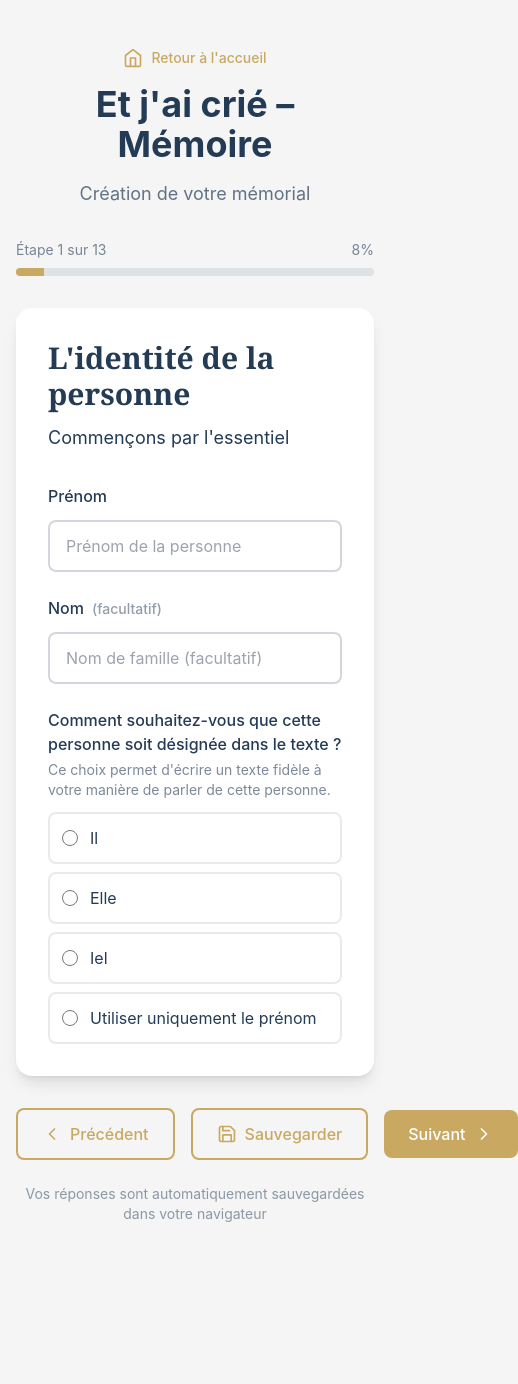
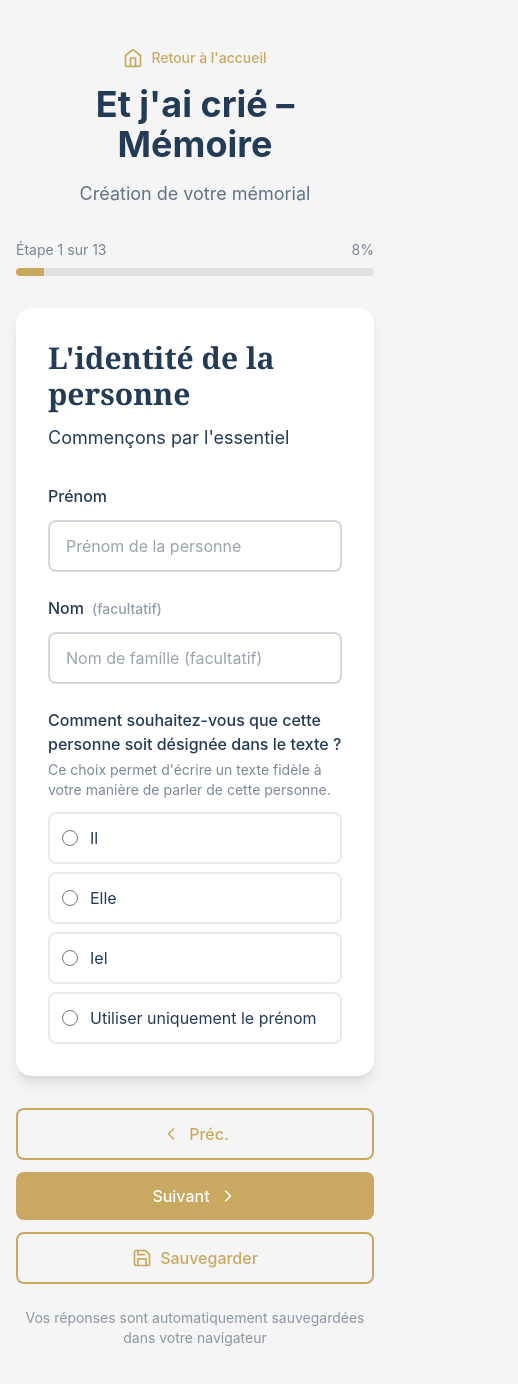
Before and after one commit to vvvfbm77fs-commits/et-jai-crie-v2, a Next.js app: page /questionnaire in a window 390 px wide. Shown: the top 1384 px of the page, 518 px wide, since content can reach past the window. Before the commit the page ends 1272 px from the top, so only its background shows below. Built offline with nearby package versions, Linux system fonts and the light colour scheme.

Commit message:
Fix: corrections bugs Android - navigation mobile + sauvegarde auto

```diff
--- a/app/questionnaire/page.tsx
+++ b/app/questionnaire/page.tsx
@@ -44,18 +44,24 @@ export default function QuestionnairePage() {
 const handleChange = (field: string, value: any) => {
   setData((prev) => {
     const keys = field.split('.');
+    let newData;
+
     if (keys.length === 1) {
-        return { ...prev, [field]: value };
-      }
-
+      newData = { ...prev, [field]: value };
+    } else {
       const [parent, child] = keys;
-      return {
+      newData = {
         ...prev,
         [parent]: {
           ...(prev[parent as keyof QuestionnaireData] as any),
           [child]: value,
         },
       };
+    }
+
+    // Sauvegarde automatique à chaque changement
+    localStorage.setItem('questionnaire-memoire', JSON.stringify(newData));
+    return newData;
   });
 };
 
@@ -92,13 +98,17 @@ export default function QuestionnairePage() {
       <div className="max-w-4xl mx-auto">
         {/* En-tête */}
         <div className="text-center mb-8">
-          <Link
-            href="/"
+     <button
+  onClick={() => {
+    if (confirm('Voulez-vous vraiment quitter ? Vos modifications non sauvegardées seront perdues.')) {
+      router.push('/');
+    }
+  }}
   className="inline-flex items-center gap-2 text-memoir-gold hover:text-memoir-gold/80 transition-colors mb-4"
 >
   <Home className="w-5 h-5" />
   <span className="text-sm font-medium">Retour à l'accueil</span>
-          </Link>
+</button>
           <h1 className="text-4xl md:text-5xl font-bold text-memoir-blue mb-4">
             Et j'ai crié – Mémoire
           </h1>
@@ -116,39 +126,40 @@ export default function QuestionnairePage() {
         </div>
 
     {/* Navigation */}
-        <div className="flex items-center justify-between gap-4">
+<div className="flex flex-col md:flex-row items-stretch md:items-center justify-between gap-3 md:gap-4">
   <button
     onClick={handlePrevious}
     disabled={isFirstStep}
-            className="btn-secondary flex items-center gap-2"
+    className="btn-secondary flex items-center justify-center gap-2 order-1 md:order-1"
   >
     <ChevronLeft className="w-5 h-5" />
-            Précédent
+    <span className="hidden sm:inline">Précédent</span>
+    <span className="sm:hidden">Préc.</span>
   </button>
 
   <button
     onClick={handleSave}
-            className="btn-secondary flex items-center gap-2"
+    className="btn-secondary flex items-center justify-center gap-2 order-3 md:order-2"
     title="Sauvegarder la progression"
   >
     <Save className="w-5 h-5" />
-            Sauvegarder
+    <span>Sauvegarder</span>
   </button>
 
   {isLastStep ? (
     <button
       onClick={handleSubmit}
-              className="btn-primary flex items-center gap-2"
+      className="btn-primary flex items-center justify-center gap-2 order-2 md:order-3"
     >
-              Terminer
+      <span>Terminer</span>
       <ChevronRight className="w-5 h-5" />
     </button>
   ) : (
     <button
       onClick={handleNext}
-              className="btn-primary flex items-center gap-2"
+      className="btn-primary flex items-center justify-center gap-2 order-2 md:order-3"
     >
-              Suivant
+      <span>Suivant</span>
       <ChevronRight className="w-5 h-5" />
     </button>
   )}
```
Lines whose indentation alone changed are shown as unchanged.
